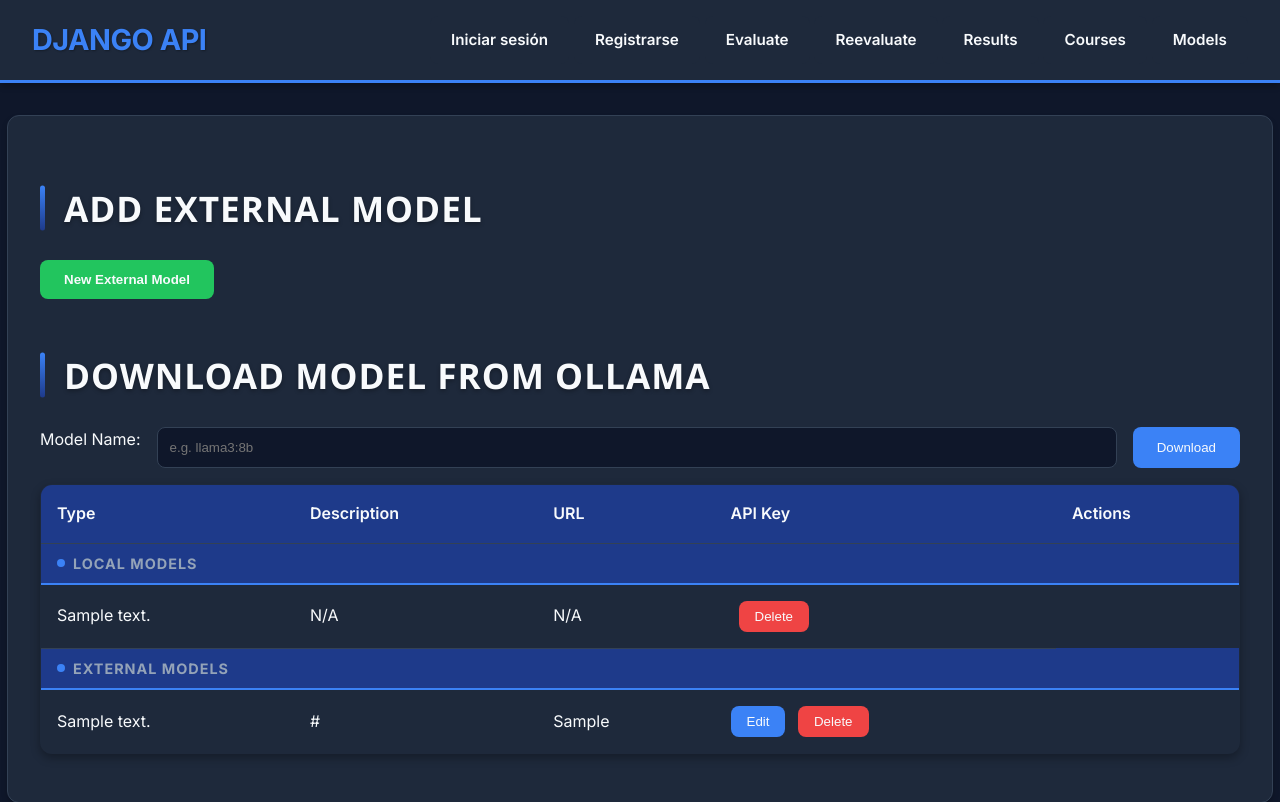
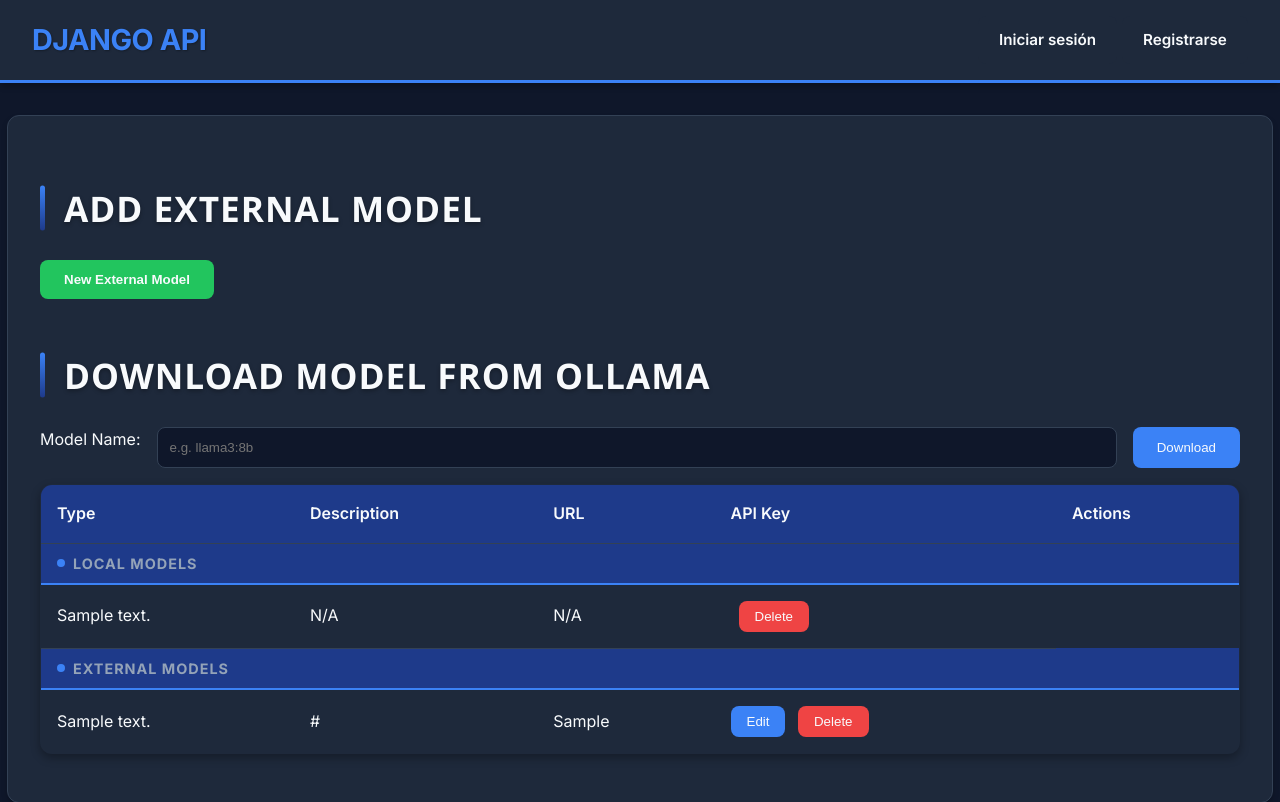
Before and after one commit to victor992992/genaigrader, a Django app: template genaigrader/templates/api.html in a window 1280 px wide. Shown: the top 802 px of the page. Run offline with Django 3.2, Linux system fonts and the light colour scheme; the template is opened without the code that fills it: most values are stand-ins (such as "Sample title", 1, 10 or a date in 2020).

Commit message:
New base interface version

```diff
--- a/genaigrader/templates/base.html
+++ b/genaigrader/templates/base.html
@@ -14,20 +14,20 @@
     <h1>{% block header %}Django App{% endblock %}</h1>
     <div>
       {% if user.is_authenticated %}
-        <span>Hola, {{ user.username }}!</span>
-        <form action="{% url 'logout' %}" method="post" style="display: inline;">
+        <span>Hello, {{ user.username }}!</span>
+        <a class="boton" href="{% url 'evaluate' %}">Evaluate</a>
+          <a class="boton" href="{% url 'reevaluate' %}">Reevaluate</a>
+          <a class="boton" href="{% url 'analysis' %}">Results</a>
+          <a class="boton" href="{% url 'course' %}">Courses</a>
+          <a class="boton" href="{% url 'api' %}">Models</a>
+          <form action="{% url 'logout' %}" method="post" style="display: inline;">
             {% csrf_token %}
-            <button type="submit" class="boton">Cerrar sesión</button>
+            <button type="submit" class="boton">Logout</button>
         </form>
       {% else %}
         <a class="boton" href="{% url 'login' %}">Iniciar sesión</a>
         <a class="boton" href="{% url 'signup' %}">Registrarse</a>
       {% endif %}
-          <a class="boton" href="{% url 'evaluate' %}">Evaluate</a>
-          <a class="boton" href="{% url 'reevaluate' %}">Reevaluate</a>
-          <a class="boton" href="{% url 'analysis' %}">Results</a>
-          <a class="boton" href="{% url 'course' %}">Courses</a>
-          <a class="boton" href="{% url 'api' %}">Models</a>
       </div>
   </div>
   <div class="section">
```
